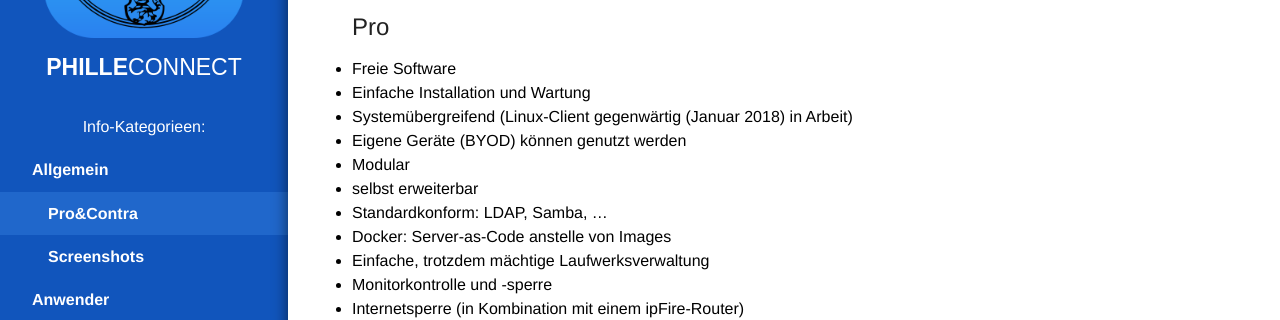
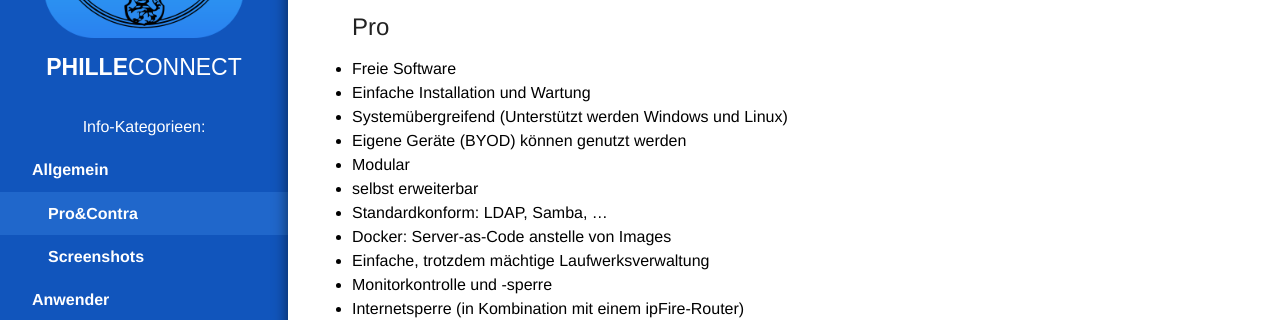
Before and after one commit to philleconnect/philleconnect.github.io, a Jekyll site: the page built from _pages/allgemein/02_procontra.md, in a window 1280 px wide. Shown: the part 204-524 px from the top of the page. Built offline with Jekyll 4.4.1, drawn with Linux system fonts in a browser that asks for light colours.

Commit message:
Update content: Linux client is finished

```diff
--- a/_pages/allgemein/02_procontra.md
+++ b/_pages/allgemein/02_procontra.md
@@ -16,7 +16,7 @@
 
 * Freie Software
 * Einfache Installation und Wartung
-* Systemübergreifend (Linux-Client gegenwärtig (Januar 2018) in Arbeit)
+* Systemübergreifend (Unterstützt werden Windows und Linux)
 * Eigene Geräte (BYOD) können genutzt werden
 * Modular
 * selbst erweiterbar
```
